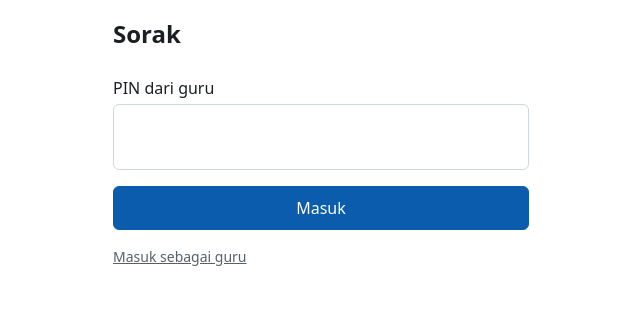
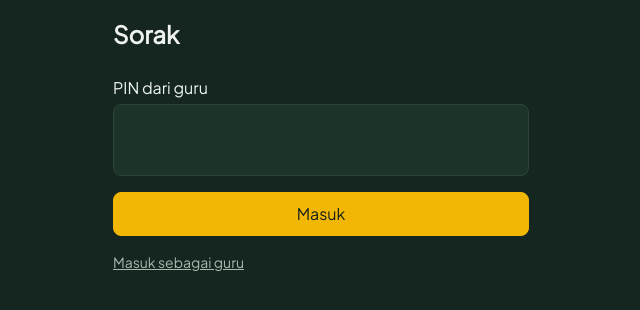
Before and after one commit to Suryadhrma/Sorak, a React (Vite) app in the folder apps/web/: page / in a window 1280 px wide. Shown: the top 310 px of the page, without its empty margins (319-959 px from the left). Built offline with nearby package versions, Linux system fonts and the light colour scheme.

Commit message:
feat(web): switch design tokens and fonts to papan skor kelas

```diff
--- a/apps/web/index.html
+++ b/apps/web/index.html
@@ -3,6 +3,8 @@
   <head>
     <meta charset="UTF-8" />
     <meta name="viewport" content="width=device-width, initial-scale=1" />
+    <!-- Warna status bar Android; diperbarui useTheme() mengikuti --color-background tema halaman. -->
+    <meta name="theme-color" content="#f5f7f4" />
     <title>Sorak</title>
   </head>
   <body>
--- a/apps/web/package.json
+++ b/apps/web/package.json
@@ -10,6 +10,8 @@
     "test": "vitest run"
   },
   "dependencies": {
+    "@fontsource/big-shoulders-display": "^5.3.0",
+    "@fontsource/plus-jakarta-sans": "^5.3.0",
     "@sorak/shared": "workspace:*",
     "react": "^19.3.0",
     "react-dom": "^19.3.0",
--- a/apps/web/src/pages/HostPage.tsx
+++ b/apps/web/src/pages/HostPage.tsx
@@ -6,6 +6,7 @@ import type { HostBase } from "../host-screen.ts";
 import { createHostSession, type HostSession, type HostView } from "../host-session.ts";
 import { SCORING_MODES } from "../scoring-modes.ts";
 import { useRemainingMs } from "../useRemainingMs.ts";
+import { useTheme } from "../theme.ts";
 
 type QuestionView = Extract<HostView, { kind: "question" }>;
 type RevealView = Extract<HostView, { kind: "reveal" }>;
@@ -13,6 +14,7 @@ type EndedView = Extract<HostView, { kind: "ended" }>;
 
 /** Layar proyektor: dibaca dari belakang kelas, jadi PIN, soal, dan hitung mundur sebesar mungkin. */
 export function HostPage() {
+  useTheme("kertas");
   const params = useParams();
   const parsed = Pin.safeParse(params.pin);
   const pin = parsed.success ? parsed.data : null;
--- a/apps/web/src/pages/JoinPage.tsx
+++ b/apps/web/src/pages/JoinPage.tsx
@@ -1,9 +1,11 @@
 import { useState, type FormEvent } from "react";
 import { Link, useNavigate } from "react-router";
 import { Pin } from "@sorak/shared";
+import { useTheme } from "../theme.ts";
 
 /** Halaman pertama siswa: cukup PIN. Nickname ditanya setelah PIN terbukti ada. */
 export function JoinPage() {
+  useTheme("papan");
   const navigate = useNavigate();
   const [pin, setPin] = useState("");
   const [error, setError] = useState<string | null>(null);
--- a/apps/web/src/pages/LoginPage.tsx
+++ b/apps/web/src/pages/LoginPage.tsx
@@ -1,4 +1,5 @@
 import { useSearchParams } from "react-router";
+import { useTheme } from "../theme.ts";
 
 const LOGIN_ERRORS: Record<string, string> = {
   google_failed: "Masuk dengan Google gagal. Silakan coba lagi.",
@@ -6,6 +7,7 @@ const LOGIN_ERRORS: Record<string, string> = {
 };
 
 export function LoginPage() {
+  useTheme("kertas");
   const [params] = useSearchParams();
   const errorKey = params.get("error");
   const error = errorKey ? (LOGIN_ERRORS[errorKey] ?? LOGIN_ERRORS.google_failed) : null;
--- a/apps/web/src/pages/PlayPage.tsx
+++ b/apps/web/src/pages/PlayPage.tsx
@@ -5,6 +5,7 @@ import { ApiRequestError, describeError, lookupRoom } from "../api.ts";
 import { AnswerButton } from "../AnswerOption.tsx";
 import { createPlayerSession, type PlayerSession, type PlayerView } from "../player-session.ts";
 import { useRemainingMs } from "../useRemainingMs.ts";
+import { useTheme } from "../theme.ts";
 
 type CheckState = { kind: "checking" } | { kind: "ready" } | { kind: "error"; message: string };
 
@@ -18,6 +19,7 @@ function lookupMessage(error: unknown): string {
 }
 
 export function PlayPage() {
+  useTheme("papan");
   const params = useParams();
   const parsed = Pin.safeParse(params.pin);
   const pin = parsed.success ? parsed.data : null;
--- a/apps/web/src/pages/QuizEditorPage.tsx
+++ b/apps/web/src/pages/QuizEditorPage.tsx
@@ -12,6 +12,7 @@ import {
   type QuestionDraft,
   type QuizDraft,
 } from "../quiz-draft.ts";
+import { useTheme } from "../theme.ts";
 
 type LoadState = { kind: "loading" } | { kind: "ready" } | { kind: "not_found" } | { kind: "error"; message: string };
 
@@ -30,6 +31,7 @@ function invalidProps(errorId: string, message: string | undefined) {
 }
 
 export function QuizEditorPage() {
+  useTheme("kertas");
   const { id } = useParams();
   const navigate = useNavigate();
   const [load, setLoad] = useState<LoadState>(id ? { kind: "loading" } : { kind: "ready" });
--- a/apps/web/src/pages/QuizListPage.tsx
+++ b/apps/web/src/pages/QuizListPage.tsx
@@ -4,6 +4,7 @@ import { CreateRoomInput, type QuizSummary } from "@sorak/shared";
 import { createRoom, deleteQuiz, describeError, listQuizzes, logout } from "../api.ts";
 import { useHost } from "../RequireHost.tsx";
 import { SCORING_MODES } from "../scoring-modes.ts";
+import { useTheme } from "../theme.ts";
 
 /** Mode yang diterima server saat membuat room; satu sumber dengan skema REST. */
 const PLAYABLE_MODES = CreateRoomInput.shape.scoringMode.options;
@@ -13,6 +14,7 @@ type ListState = { kind: "loading" } | { kind: "ready"; quizzes: QuizSummary[] }
 const updatedAtFormat = new Intl.DateTimeFormat("id-ID", { dateStyle: "medium", timeStyle: "short" });
 
 export function QuizListPage() {
+  useTheme("kertas");
   const host = useHost();
   const navigate = useNavigate();
   const [state, setState] = useState<ListState>({ kind: "loading" });
--- a/apps/web/src/styles.css
+++ b/apps/web/src/styles.css
@@ -1,50 +1,134 @@
-/* Token desain: satu-satunya tempat nilai warna, jarak, dan huruf. Polesan desain di Hari 5. */
+/* Font di-bundle bersama aplikasi (bukan Google Fonts): request ke domain lain memperlambat HP bersinyal jelek.
+   Hanya subset latin dan bobot yang dipakai. */
+@import "@fontsource/big-shoulders-display/latin-800";
+@import "@fontsource/plus-jakarta-sans/latin-500";
+@import "@fontsource/plus-jakarta-sans/latin-700";
+@import "@fontsource/plus-jakarta-sans/latin-800";
+
+/*
+ * Token desain "Papan skor kelas": satu-satunya tempat nilai warna, jarak, huruf, dan gerak.
+ * Lapis 1 = palet mentah (papan tulis, kapur, kertas, tinta). Lapis 2 = peran (--color-*) yang dipetakan
+ * per tema lewat data-theme di <html>: "papan" (gelap, HP siswa) dan "kertas" (terang, guru dan proyektor).
+ * Komponen hanya memakai lapis 2, jadi komponen yang sama tampil benar di kedua tema.
+ */
 :root {
-  --color-text: #1b1f24;
-  --color-muted: #57606a;
-  --color-background: #ffffff;
-  --color-surface: #f6f8fa;
-  --color-border: #d0d7de;
-  --color-primary: #0b5cad;
-  --color-primary-text: #ffffff;
-  --color-danger: #b42318;
-  --color-success: #1a7f37;
-  --color-focus: #1b1f24;
+  --papan: #14261f;
+  --papan-2: #1c3329;
+  --papan-garis: #2c4337;
+  --kapur: #f2b705;
+  --kapur-tekan: #b88a00;
+  --kapur-putih: #eef3ee;
+  --kapur-redup: #a9bab0;
+  --kertas: #f5f7f4;
+  --kertas-putih: #ffffff;
+  --garis: #d5ddd7;
+  --tinta: #15211b;
+  --tinta-redup: #4c5b53;
+  --benar: #0f6d8c;
+  --benar-gelap: #0a4f66;
+  --bahaya: #a3262c;
+  --waktu-kritis: #ff8b7e;
+  --buku-garis: #dde6ee;
+  --buku-margin: #e7a9ac;
 
-  /* Pilihan jawaban: warna dan bentuk berpasangan (A segitiga merah, B belah ketupat biru, C lingkaran
-     cokelat, D persegi hijau). Semua kontras >= 4.5:1 dengan teks putih. */
-  --answer-0: #b42318;
-  --answer-1: #0b5cad;
-  --answer-2: #8a5300;
-  --answer-3: #1a7f37;
-  --answer-text: #ffffff;
-  --answer-shape-0: polygon(50% 0, 100% 100%, 0 100%);
-  --answer-shape-1: polygon(50% 0, 100% 50%, 50% 100%, 0 50%);
-  --answer-shape-2: circle(50%);
-  --answer-shape-3: inset(0);
+  /* Kartu jawaban: warna seragam sekolah per huruf. Hurufnya yang membedakan pilihan, bukan warnanya. */
+  --kartu-a: #c0262d;
+  --kartu-a-teks: #ffffff;
+  --kartu-a-lipatan: #9c1d23;
+  --kartu-b: #1f2d5c;
+  --kartu-b-teks: #ffffff;
+  --kartu-b-lipatan: #141e40;
+  --kartu-c: #8e979c;
+  --kartu-c-teks: #15211b;
+  --kartu-c-lipatan: #737c81;
+  --kartu-d: #d9c48c;
+  --kartu-d-teks: #15211b;
+  --kartu-d-lipatan: #bfa86c;
+
+  --radius-kecil: 8px;
+  --radius-kartu: 14px;
+  --radius-panel: 16px;
+  --radius-tombol: 24px;
+  --radius-sorak: 32px;
+  /* Tinggi "lipatan" di tepi atas kartu jawaban (bayangan inset). */
+  --lipatan: 10px;
+
+  /* Gerak, dipakai mulai Hari 5. */
+  --gerak-balik: 500ms cubic-bezier(0.3, 1.5, 0.6, 1);
+  --gerak-balik-jeda: 60ms;
+  --gerak-turus: 300ms ease-out;
+  --gerak-angkat: 450ms cubic-bezier(0.3, 1.35, 0.6, 1);
+  --gerak-angkat-jeda: 70ms;
+  --gerak-geser: 600ms cubic-bezier(0.5, 0, 0.2, 1);
+  --gerak-naik: 700ms cubic-bezier(0.2, 0.8, 0.2, 1);
 
   --space-1: 0.25rem;
   --space-2: 0.5rem;
   --space-3: 1rem;
   --space-4: 1.5rem;
 
-  --font-body: system-ui, -apple-system, "Segoe UI", Roboto, sans-serif;
+  --font-body: "Plus Jakarta Sans", system-ui, -apple-system, "Segoe UI", Roboto, sans-serif;
+  /* Angka besar (PIN, hitung mundur, skor, peringkat, huruf A-D) dan judul pendek. */
+  --font-angka: "Big Shoulders Display", "Plus Jakarta Sans", system-ui, sans-serif;
   --font-size-body: 1rem;
   --font-size-small: 0.875rem;
   --font-size-title: 1.5rem;
-  --font-size-pin-input: 2rem;
+  --font-size-pin-input: 2.25rem;
   /* Proyektor: tumbuh mengikuti lebar layar, dengan batas supaya tetap muat di laptop kecil. */
   --font-size-host-pin: clamp(4rem, 18vw, 12rem);
   --font-size-host-text: clamp(1.25rem, 3vw, 2.25rem);
   --font-size-host-name: clamp(1.125rem, 2.2vw, 1.75rem);
   --font-size-host-prompt: clamp(1.75rem, 4vw, 3.25rem);
   --font-size-host-countdown: clamp(3rem, 8vw, 6rem);
-  --font-size-countdown: 2rem;
-  --font-size-score: 2.5rem;
+  --font-size-countdown: 2.5rem;
+  --font-size-score: 3rem;
+  --font-size-kartu-huruf: 2rem;
 
-  --radius: 6px;
   --page-max-width: 48rem;
   --tap-target: 2.75rem;
+}
+
+/* Tema kertas (bawaan): layar proyektor, login, dan halaman guru. */
+:root,
+:root[data-theme="kertas"] {
+  --color-text: var(--tinta);
+  --color-muted: var(--tinta-redup);
+  --color-background: var(--kertas);
+  --color-surface: var(--kertas-putih);
+  --color-border: var(--garis);
+  --color-primary: var(--kapur);
+  --color-primary-text: var(--tinta);
+  --color-primary-pressed: var(--kapur-tekan);
+  --color-link: var(--tinta);
+  --color-danger: var(--bahaya);
+  --color-success: var(--benar);
+  --color-focus: var(--tinta);
+  --color-urgent: var(--bahaya);
+  --shadow-alas: 0 4px 0 var(--tinta);
+  /* Di atas kertas tepi kartu B sudah kontras, jadi cincin tidak perlu. */
+  --kartu-b-cincin: none;
+}
+
+/* Tema papan: HP siswa. */
+:root[data-theme="papan"] {
+  --color-text: var(--kapur-putih);
+  --color-muted: var(--kapur-redup);
+  --color-background: var(--papan);
+  --color-surface: var(--papan-2);
+  --color-border: var(--papan-garis);
+  --color-primary: var(--kapur);
+  --color-primary-text: var(--tinta);
+  --color-primary-pressed: var(--kapur-tekan);
+  --color-link: var(--kapur);
+  /* bahaya #a3262c terlalu gelap di atas papan; merah muda waktu-kritis kontrasnya 6,97. */
+  --color-danger: var(--waktu-kritis);
+  /* benar #0f6d8c di atas papan kontrasnya rendah; teks "Benar!" memakai kapur. */
+  --color-success: var(--kapur);
+  --color-focus: var(--kapur);
+  --color-urgent: var(--waktu-kritis);
+  --shadow-alas: 0 4px 0 #08120e;
+  /* Kartu B (biru tua) hampir menyatu dengan papan; cincin 2px #6678b3 kontrasnya 3,70 (3,15 di papan-2). */
+  --kartu-b-cincin: 0 0 0 2px #6678b3;
 }
 
 *,
@@ -56,6 +140,8 @@
 body {
   margin: 0;
   font-family: var(--font-body);
+  /* Bobot 400 tidak dimuat; 500 jadi bobot dasar. */
+  font-weight: 500;
   font-size: var(--font-size-body);
   line-height: 1.5;
   color: var(--color-text);
@@ -68,7 +154,7 @@ h1 {
 }
 
 a {
-  color: var(--color-primary);
+  color: var(--color-link);
 }
 
 :focus-visible {
@@ -113,7 +199,7 @@ a {
   min-height: var(--tap-target);
   padding: var(--space-2) var(--space-3);
   border: 1px solid var(--color-border);
-  border-radius: var(--radius);
+  border-radius: var(--radius-kecil);
   background: var(--color-surface);
   color: var(--color-text);
   font: inherit;
@@ -162,8 +248,10 @@ textarea {
   min-height: var(--tap-target);
   padding: var(--space-2);
   border: 1px solid var(--color-border);
-  border-radius: var(--radius);
+  border-radius: var(--radius-kecil);
   font: inherit;
+  color: var(--color-text);
+  background: var(--color-surface);
 }
 
 [aria-invalid="true"] {
@@ -192,7 +280,7 @@ textarea {
   gap: var(--space-2);
   padding: var(--space-3);
   border: 1px solid var(--color-border);
-  border-radius: var(--radius);
+  border-radius: var(--radius-kecil);
 }
 
 .quiz-title {
@@ -203,7 +291,7 @@ textarea {
 .question-card fieldset {
   margin: 0;
   border: 1px solid var(--color-border);
-  border-radius: var(--radius);
+  border-radius: var(--radius-kecil);
   padding: var(--space-3);
   display: grid;
   gap: var(--space-3);
@@ -358,7 +446,7 @@ input.pin-input {
   font-weight: 600;
   padding: var(--space-1) var(--space-3);
   border: 2px solid var(--color-border);
-  border-radius: var(--radius);
+  border-radius: var(--radius-kecil);
   overflow-wrap: anywhere;
 }
 
@@ -413,8 +501,7 @@ input.pin-input {
   min-height: calc(var(--tap-target) * 1.5);
   padding: var(--space-2) var(--space-3);
   border: 3px solid transparent;
-  border-radius: var(--radius);
-  color: var(--answer-text);
+  border-radius: var(--radius-kecil);
   font: inherit;
   font-weight: 600;
   text-align: left;
@@ -439,10 +526,10 @@ button.answer-selected:disabled {
   outline-offset: -6px;
 }
 
-.answer-0 { background: var(--answer-0); }
-.answer-1 { background: var(--answer-1); }
-.answer-2 { background: var(--answer-2); }
-.answer-3 { background: var(--answer-3); }
+.answer-0 { background: var(--kartu-a); color: var(--kartu-a-teks); }
+.answer-1 { background: var(--kartu-b); color: var(--kartu-b-teks); }
+.answer-2 { background: var(--kartu-c); color: var(--kartu-c-teks); }
+.answer-3 { background: var(--kartu-d); color: var(--kartu-d-teks); }
 
 .answer-mark {
   display: inline-flex;
@@ -455,7 +542,7 @@ button.answer-selected:disabled {
   display: inline-block;
   width: 1.25em;
   height: 1.25em;
-  background: var(--answer-text);
+  background: currentColor;
 }
 
 .answer-shape-0 { clip-path: var(--answer-shape-0); }
@@ -497,8 +584,8 @@ button.answer-selected:disabled {
 .answer-bar {
   display: block;
   height: 0.75em;
-  background: var(--answer-text);
-  border-radius: var(--radius);
+  background: currentColor;
+  border-radius: var(--radius-kecil);
 }
 
 /* Hasil dan skor di HP siswa. */
@@ -622,3 +709,15 @@ button.answer-selected:disabled {
     transition: width 300ms ease-out;
   }
 }
+
+/* Angka besar dan huruf kartu memakai font angka (hanya bobot 800 yang dimuat). */
+.host-pin,
+input.pin-input,
+.countdown,
+.host-countdown,
+.score-big,
+.leaderboard-rank,
+.answer-letter {
+  font-family: var(--font-angka);
+  font-weight: 800;
+}
```
Also changed, not shown: apps/web/src/theme.ts (added, +17 -0 lines), 1 other file (tests, documents, lock files or other folders).
